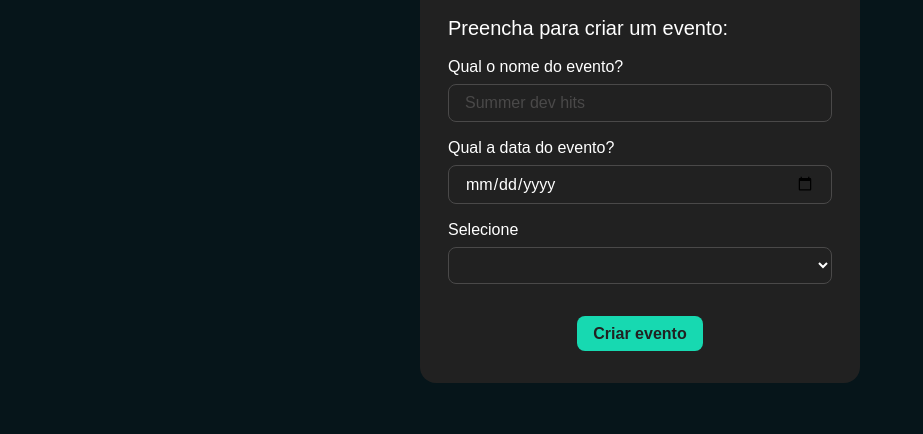
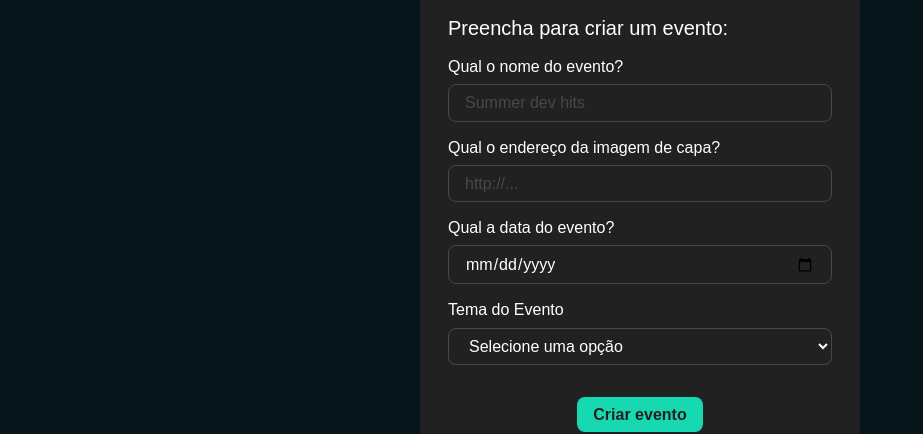
Before and after one commit to manoelsslima/alura-tecboard, a React (Vite) app: page / in a window 1280 px wide. Shown: the part 780-1214 px from the top of the page, without its empty margins (0-923 px from the left). Built offline with nearby package versions, Linux system fonts and the light colour scheme.

Commit message:
feat: adding list to form

```diff
--- a/src/App.jsx
+++ b/src/App.jsx
@@ -111,7 +111,7 @@
         <img src="/logo.png" alt="Logo do TechBoard" />
       </header>
       <Banner />
-      <FormularioDeEvento />
+      <FormularioDeEvento temas={temas} />
       {temas.map(function (item) {
         return (
         <section key={item.id}>
--- a/src/components/FormularioDeEvento/index.jsx
+++ b/src/components/FormularioDeEvento/index.jsx
@@ -7,7 +7,7 @@
 
 import './formulario-de-evento.estilos.css';
 
-export function FormularioDeEvento() {
+export function FormularioDeEvento( {temas} ) {
   return (
     <form className="form-evento">
       <TituloFormulario>
@@ -26,6 +26,17 @@
         </CampoDeFormulario>
 
         <CampoDeFormulario>
+          <Label htmlFor="capa">
+            Qual o endereço da imagem de capa?
+          </Label>
+          <CampoDeEntrada
+            type="text"
+            id="capa"
+            name="capa"
+            placeholder="http://..." />
+        </CampoDeFormulario>
+
+        <CampoDeFormulario>
           <Label htmlFor="dataEvento">
             Qual a data do evento?
           </Label>
@@ -37,10 +48,10 @@
         </CampoDeFormulario>
 
         <CampoDeFormulario>
-          <Label htmlFor="dataEvento">
-            Selecione
+          <Label htmlFor="tema">
+            Tema do Evento
           </Label>
-          <ListaSuspensa />
+          <ListaSuspensa id="tema" name="tema" itens={temas} />
         </CampoDeFormulario>
       </div>
       <div className="acoes">
--- a/src/components/ListaSuspensa/index.jsx
+++ b/src/components/ListaSuspensa/index.jsx
@@ -1,9 +1,17 @@
 import './lista-suspensa.estilos.css';
 
-export function ListaSuspensa() {
+/*
+o ...rest é o spread operator, pega as demais propriedades passadas
+*/
+export function ListaSuspensa({ itens, ...rest }) {
     return (
-        <select className="lista-suspensa-form">
-            <option value=""></option>
+        <select {...rest} className="lista-suspensa-form" defaultValue="">
+            <option value="" disabled>Selecione uma opção</option>
+            {
+                itens.map(function (item) {
+                    return <option key={item.id} value={item.id}>{item.nome}</option>
+                })
+            }
         </select>
     );
 }
```
